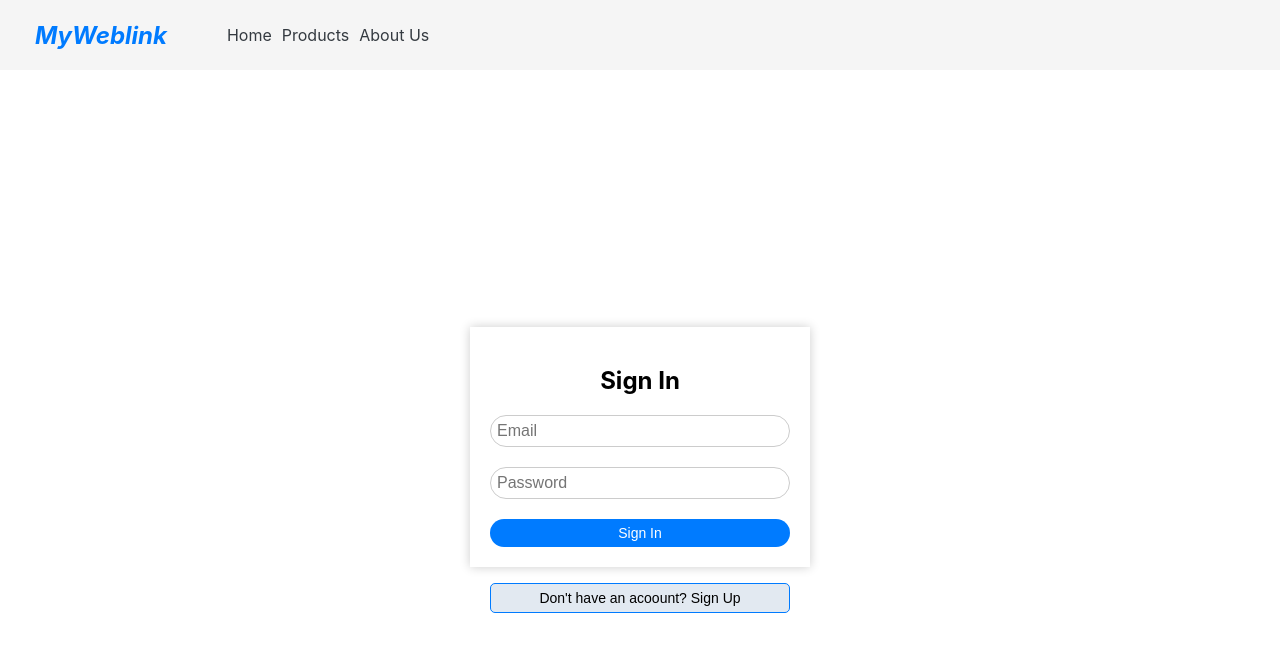
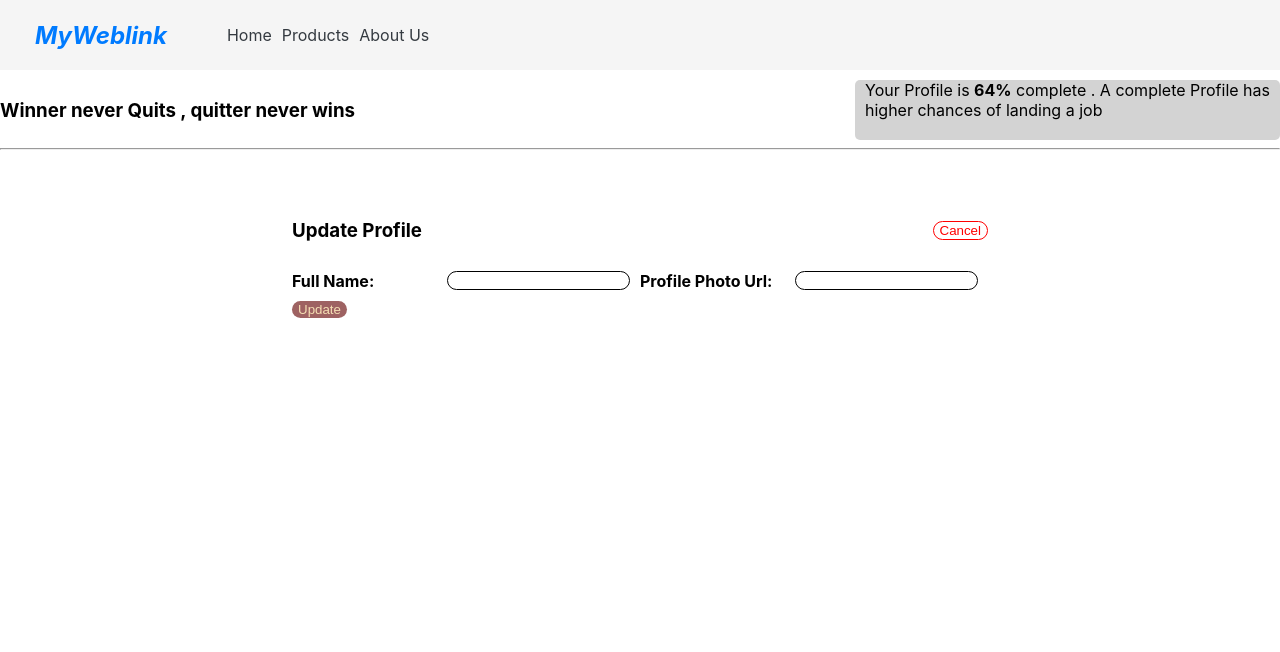
Before and after one commit to Shivarajkumar456/new-expense-tracker, a React (Create React App) app: page /updateprofile in a window 1280 px wide. Shown: the top 652 px of the page. Built offline with nearby package versions, Linux system fonts and the light colour scheme.

Commit message:
Profile Update completed

```diff
--- a/src/App.js
+++ b/src/App.js
@@ -3,15 +3,17 @@ import Navbar from './Components/Navbar/Navbar';
 import Home from './pages/Home';
 import About from './pages/AboutUs';
 import SignUpPage from './pages/SignUpPage';
+import UpdateProfile from './Components/UpdateProfile/UpdateProfile';
 import { Fragment } from 'react';
 
 function App() {
   return (
     <Fragment>
       <Navbar />
-      <SignUpPage />
       <Routes>
+        <Route path="/" element={<SignUpPage/>} exact/>
         <Route path="/home" element={<Home/>} />
+        <Route path="/updateprofile" element={<UpdateProfile />} />
         <Route path="/login" element={<SignUpPage/>} />
         <Route path='/aboutus' element={<About />} />
       </Routes>
--- a/src/Components/SignUp/SignUp.js
+++ b/src/Components/SignUp/SignUp.js
@@ -1,8 +1,10 @@
-import React, { useRef, useState, Fragment } from 'react';
+import React, { useRef, useState, Fragment, useContext } from 'react';
 import { useNavigate } from 'react-router-dom';
+import AuthContext from '../../store/AuthContext';
 import './SignUp.css';
 
 function SignUp() {
+    const authCtx = useContext(AuthContext);
     const navigate = useNavigate();
     const emailRef = useRef();
     const passwordRef = useRef();
@@ -43,6 +45,8 @@ function SignUp() {
             if (res.ok) {
                 const data = await res.json();
                 localStorage.setItem('idToken', JSON.stringify(data))
+                authCtx.login(data.idToken);
+                console.log(data.idToken);
                 setIsLogin(true)
                 emailRef.current.value = "";
                 passwordRef.current.value = "";
--- /dev/null
+++ b/src/Components/UpdateProfile/UpdateProfile.css
@@ -0,0 +1,56 @@
+.update{
+    height: 100vh;
+}
+
+.main-update-profile{
+    margin-top: 10px;
+    display: flex;
+    justify-content: space-between;
+}
+.profile-update{
+    background: lightgray;
+    color: black;
+    padding: 0 3px;
+    border-radius: 5px;
+    padding: 0 10px;
+}
+.main-update-form{
+    margin-top: 50px;
+    display: flex;
+    justify-content: center;
+}
+
+  .form-row {
+    display: flex;
+    flex-direction: row;
+    align-items: center;
+    justify-content: space-between;
+    margin-bottom: 10px;
+  }
+
+  .form-row label {
+    width: 150px;
+    margin-right: 5px;
+    font-weight: bold;
+  }
+
+  .form-row input {
+    flex: 1;
+    margin-right: 10px;
+    border-radius: 10px;
+    border: 1px solid black;
+  }
+
+  .cancel-button{
+    border: 1px solid red;
+    color: red;
+    background: transparent;
+    border-radius: 10px;
+  }
+
+  .submit-button{
+    border: none;
+    background-color: rgb(158, 98, 98);
+    color: wheat;
+    border-radius: 10px;
+  }
--- /dev/null
+++ b/src/Components/UpdateProfile/UpdateProfile.js
@@ -0,0 +1,106 @@
+import React,{useRef, useEffect, useState} from 'react'
+import './UpdateProfile.css'
+import { useNavigate } from 'react-router-dom';
+
+export const UpdateProfile = () => {
+  const [displayName, setDisplayName] = useState('');
+  const [photoURL, setPhotoURL] = useState('');
+    const inputFullnameRef = useRef();
+    const inputPhotoUrlRef = useRef();
+    const navigate = useNavigate();
+
+    const handleCancel = () => {
+        navigate('/home');
+    };
+
+    const fetchUserProfile = async () => {
+      try {
+        const res = await fetch(`https://identitytoolkit.googleapis.com/v1/accounts:lookup?key=AIzaSyAGhMOoCkZh2xzJ3X_mtq7XNf2z2AOvrrQ`, {
+          method: 'POST',
+          body: JSON.stringify({
+            idToken: JSON.parse(localStorage.getItem('idToken')).idToken,
+          }),
+          headers: {
+            'Content-Type': 'application/json',
+          },
+        });
+        const data = await res.json();
+        if (!res.ok) {
+          throw new Error('Unable to fetch user profile');
+        }
+
+        const user = data.users[0];
+        setDisplayName(user.displayName);
+        setPhotoURL(user.photoUrl);
+      } catch (error) {
+        console.log(error.message);
+      }
+    };
+
+    useEffect(() => {
+      fetchUserProfile();
+    }, []);
+
+    const profileSubmitHandler=async(event)=>{
+        event.preventDefault();
+        try{
+       const res = await fetch('https://identitytoolkit.googleapis.com/v1/accounts:update?key=AIzaSyAGhMOoCkZh2xzJ3X_mtq7XNf2z2AOvrrQ',{
+        method : 'POST',
+        body :JSON.stringify({
+            idToken: JSON.parse(localStorage.getItem('idToken')).idToken,
+            displayName: inputFullnameRef.current.value,
+            photoUrl: inputPhotoUrlRef.current.value,
+            returnSecureToken: true,
+        }),
+        headers : {
+            'Content-Type' : 'application/json'
+        }
+       })
+
+       const data = await res.json();
+       console.log(data)
+
+       inputFullnameRef.current.value=""
+       inputPhotoUrlRef.current.value=""
+
+       if (res.ok) {
+        navigate('/home');
+      } else {
+        throw data.error;
+      }
+
+        }
+        catch(error){
+            console.log(error.message)
+        }
+
+    }
+  return (
+    <div className='update'>
+        <div className='main-update-profile'>
+            <h3>Winner never Quits , quitter never wins</h3>
+            <div className='profile-update'>Your Profile is <b>64%</b> complete . A complete Profile has <br/>higher chances of landing a job </div>
+        </div>
+        <hr></hr>
+        <div className="main-update-form">
+        <form onSubmit={profileSubmitHandler} className="form">
+          <div className="form-row">
+            <h3>Update Profile</h3>
+            <button className='cancel-button' type="button" onClick={handleCancel}>Cancel</button>
+          </div>
+          <div className="form-row">
+            <label htmlFor="fullname">Full Name:</label>
+            <input ref={inputFullnameRef} type="text" id="fullname" defaultValue={displayName} />
+            <label htmlFor="profileurl">Profile Photo Url:</label>
+            <input ref={inputPhotoUrlRef} type="text" id="profileurl" defaultValue={photoURL}/>
+          </div>
+          <div className="form-row">
+            <button className='submit-button' type="submit">Update</button>
+          </div>
+        </form>
+      </div>
+    </div>
+  )
+}
+
+export default UpdateProfile;
--- /dev/null
+++ b/src/pages/Home.css
@@ -0,0 +1,12 @@
+.main-home{
+    margin-top: 10px;
+    display: flex;
+    justify-content: space-between;
+}
+.profile{
+    background: lightgray;
+    color: black;
+    padding: 10px;
+    width: auto;
+    border-radius: 50px;
+}
--- a/src/pages/Home.js
+++ b/src/pages/Home.js
@@ -1,7 +1,14 @@
-import { Fragment } from "react"
+import { Fragment } from "react";
+import { NavLink } from "react-router-dom";
+import './Home.css';
 
 const Home = () => {
-    return <Fragment><h1>Welcome to Expense Tracker</h1> <hr /></Fragment>
+    return <Fragment> <div className='main-home'>
+    <h2 className='margin-auto'>Welcome To Expense Tracker</h2>
+    <div className='profile'>
+        <p>Your Profile is incomplete <NavLink className="link-profile" to="/updateprofile">complete now</NavLink></p>
+    </div>
+    </div></Fragment>
 }
 
 export default Home;
--- /dev/null
+++ b/src/store/AuthContext.js
@@ -0,0 +1,34 @@
+import React, { useState } from "react";
+const AuthContext = React.createContext({
+    token : "",
+    isLoggedIn : false,
+    login : (token)=>{},
+    logout : ()=>{}
+})
+
+export const AuthContextProvider=(props)=>{
+    const initialToken = localStorage.getItem('token');
+    console.log(initialToken);;
+    const[token , setToken] = useState(initialToken);
+
+    const userLoggedIn = !!token;
+    const loginHandler =(token)=>{
+        console.log("Auth login handler called")
+        localStorage.setItem('token' , token);
+        setToken(token);
+
+    }
+    const logoutHandler = ()=>{
+
+        setToken(null);
+        localStorage.removeItem('token');
+    }
+    const contextValue = {
+        token : token,
+        isLoggedIn : userLoggedIn,
+        login : loginHandler,
+        logout : logoutHandler
+    }
+    return <AuthContext.Provider value={contextValue}>{props.children}</AuthContext.Provider>
+}
+export default AuthContext
```
